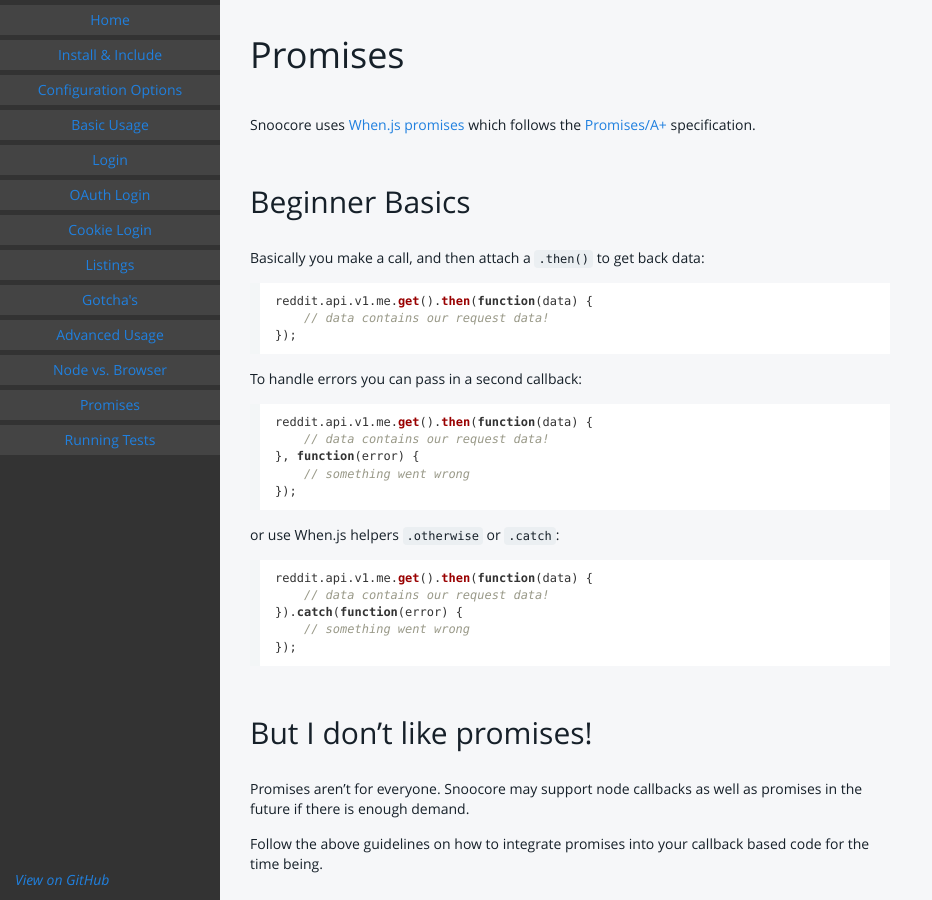
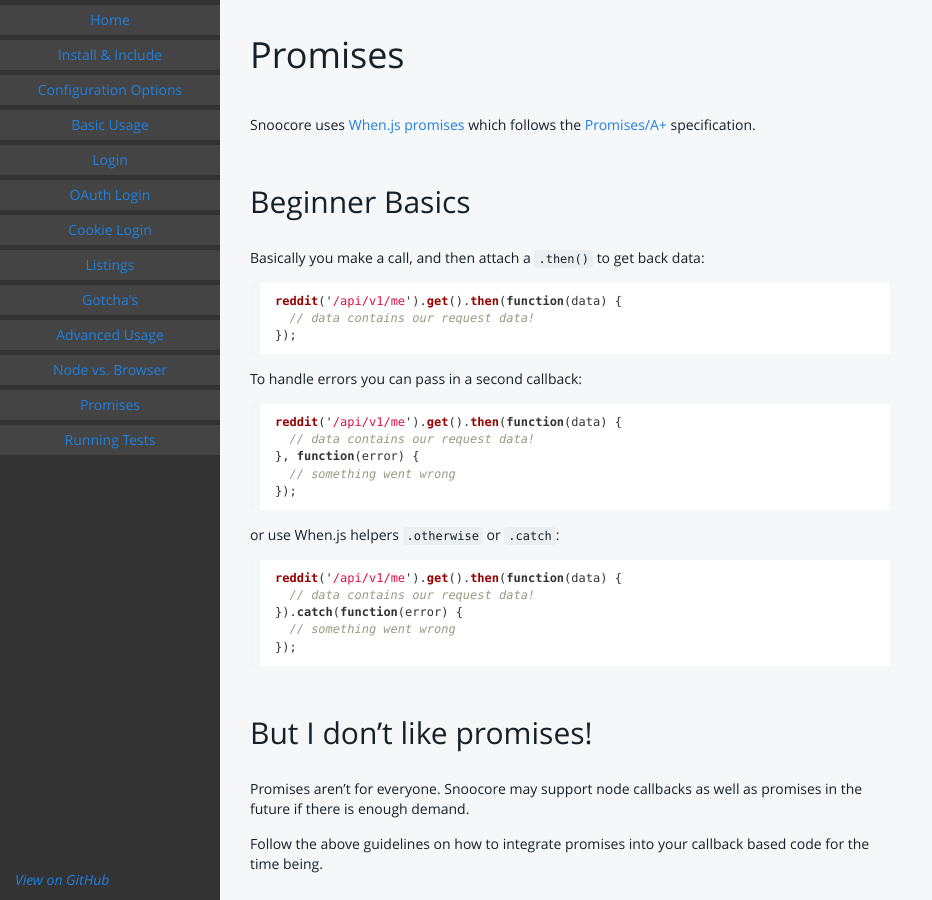
Before and after one commit to terryma/snoocore, a Jekyll site: the page built from promises.md, in a window 1280 px wide. Shown: the whole page, without its empty margins (0-932 px from the left). Built offline with Jekyll 4.4.1, drawn with Linux system fonts in a browser that asks for light colours; Markdown is read by kramdown in place of the engine named in the settings.

````diff
--- a/promises.md
+++ b/promises.md
@@ -12,28 +12,28 @@ Snoocore uses [When.js promises](https://github.com/cujojs/when) which follows t
 Basically you make a call, and then attach a `.then()` to get back data:
 
 ```javascript
-reddit.api.v1.me.get().then(function(data) {
-	// data contains our request data!
+reddit('/api/v1/me').get().then(function(data) {
+  // data contains our request data!
 });
 ```
 
 To handle errors you can pass in a second callback:
 
 ```javascript
-reddit.api.v1.me.get().then(function(data) {
-	// data contains our request data!
+reddit('/api/v1/me').get().then(function(data) {
+  // data contains our request data!
 }, function(error) {
-	// something went wrong
+  // something went wrong
 });
 ```
 
 or use When.js helpers `.otherwise` or `.catch`:
 
 ```javascript
-reddit.api.v1.me.get().then(function(data) {
-	// data contains our request data!
+reddit('/api/v1/me').get().then(function(data) {
+  // data contains our request data!
 }).catch(function(error) {
-	// something went wrong
+  // something went wrong
 });
 ```
 
````
